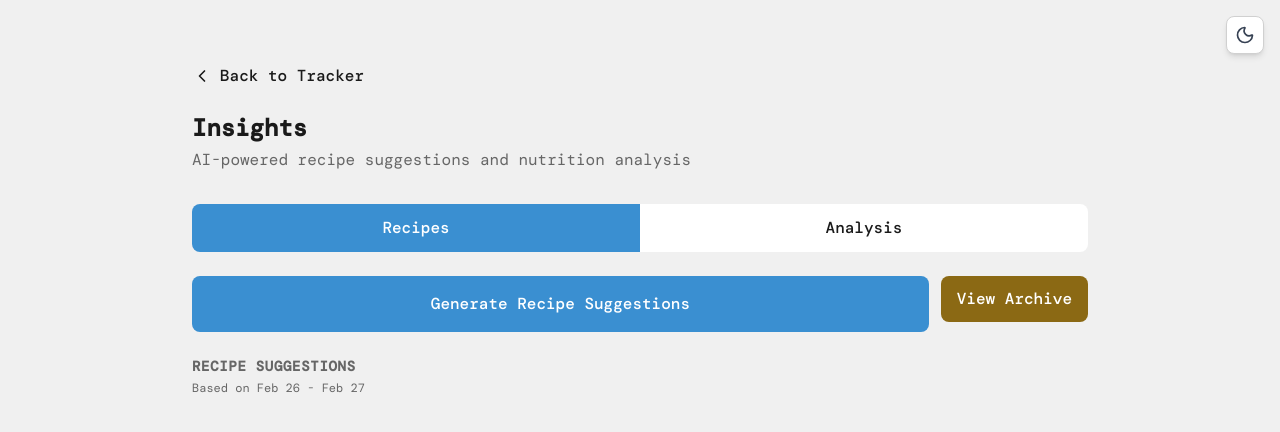
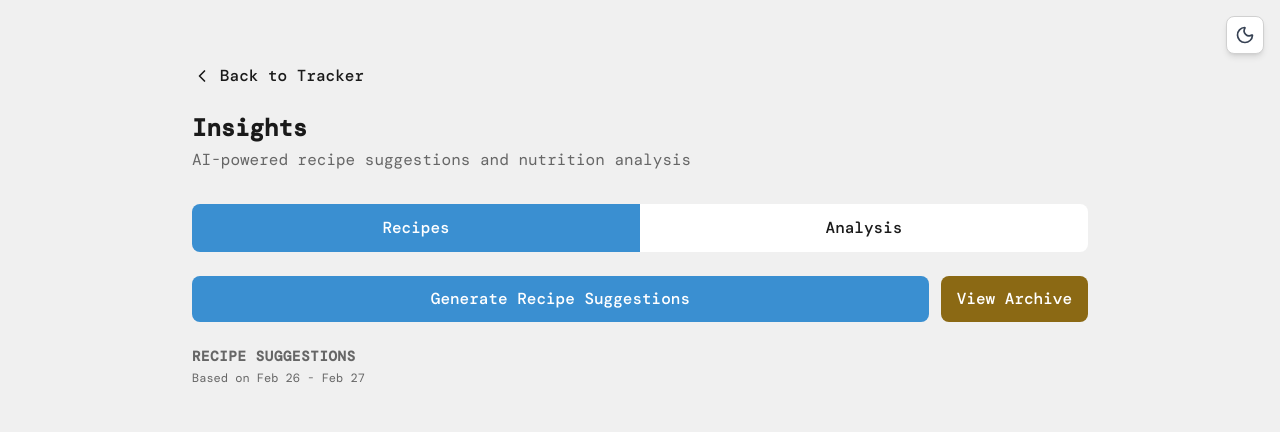
Before and after one commit to Cinemaker123/nutrition-tracker, a Next.js app: page /insights in a window 1280 px wide. Both pictures are taken after typing "Sample123" into the empty fields and a click on the button "Enter". Shown: the top 432 px of the page. Built offline with nearby package versions, Linux system fonts and the light colour scheme.

Commit message:
Fix 'Generate Recipe Suggestions' button height
- Use h-[46px] instead of py-4 for consistent height with Archive button
- Add flex items-center justify-center for vertical text centering

```diff
--- a/app/components/insights/RecipesTab.tsx
+++ b/app/components/insights/RecipesTab.tsx
@@ -313,7 +313,7 @@ export function RecipesTab({ initialEndDate }: RecipesTabProps) {
           <button
             onClick={loadRecipes}
             disabled={isLoading}
-            className="flex-1 py-4 bg-[#3a8fd1] text-white rounded-lg font-medium hover:bg-[#2d7bc4] disabled:bg-gray-400 disabled:cursor-not-allowed transition-colors"
+            className="flex-1 h-[46px] bg-[#3a8fd1] text-white rounded-lg font-medium hover:bg-[#2d7bc4] disabled:bg-gray-400 disabled:cursor-not-allowed transition-colors flex items-center justify-center"
           >
             {isLoading ? 'Generating...' : 'Generate Recipe Suggestions'}
           </button>
```
